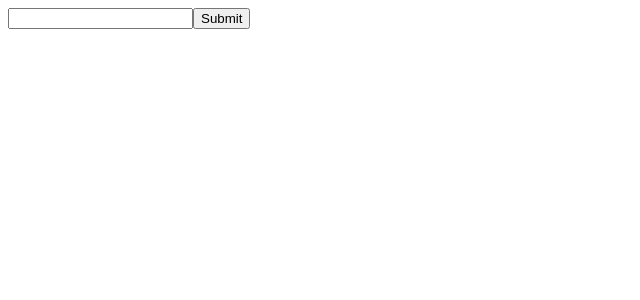
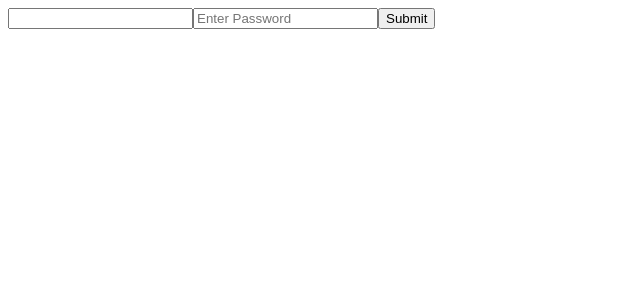
Before and after one commit to raviv123/custom-components, an Angular app: page / in a window 1280 px wide. Shown: the top 300 px of the page, without its empty margins (0-640 px from the left). Built offline with nearby package versions, Linux system fonts and the light colour scheme.

Commit message:
custom input password

```diff
--- a/src/app/app.component.html
+++ b/src/app/app.component.html
@@ -6,13 +6,10 @@
 </div> -->
 
 <form [formGroup]="form">
-  <app-custom-input-number
-    [control]="form.controls['number']"
-    [hideArrows]="true"
-    [maxLength]="10"
-    [allowDecimal]="true"
-    [errorMessages]="{ required: 'This field is required', minlength: 'Min length required' }">
+  <app-custom-input-number [control]="form.controls['number']" [hideArrows]="true" [maxLength]="10"
+    [allowDecimal]="true" [errorMessages]="{ required: 'This field is required', minlength: 'Min length required' }">
   </app-custom-input-number>
-
+  <app-custom-input-password [placeholder]="'Enter Password'" [control]="form.controls['password']" [errorMessages]="{ required: 'This field is required',
+  minlength: 'Min length required',  pattern :'Atleast one uppercase , one lowercase,  one number, one special character, Min 8+ characters'}"></app-custom-input-password>
   <button type="submit" (click)="submit()">Submit</button>
 </form>
--- a/src/app/app.component.ts
+++ b/src/app/app.component.ts
@@ -1,23 +1,33 @@
 import { Component } from '@angular/core';
-import { FormControl, FormGroup, ReactiveFormsModule, Validators } from '@angular/forms';
+import {
+  FormControl,
+  FormGroup,
+  ReactiveFormsModule,
+  Validators,
+} from '@angular/forms';
 import { CustomInputNumberComponent } from './components/custom-input-number/custom-input-number.component';
 import { minMaxLengthValidator } from './custom.validator';
+import { CustomInputPasswordComponent } from './components/custom-input-password/custom-input-password.component';
 
 const errorMessages = {
   required: 'This is required',
   minlength: 'Please enter atlease 3 letters.',
   pattern: 'pattren is not correct',
-  maxlength: 'maxlengh should be 10'
-}
+  maxlength: 'maxlengh should be 10',
+};
 
 @Component({
   selector: 'app-root',
-  imports: [ ReactiveFormsModule,CustomInputNumberComponent], //ErrorMessageComponent,
+  imports: [
+    ReactiveFormsModule,
+    CustomInputNumberComponent,
+    CustomInputPasswordComponent,
+  ], //ErrorMessageComponent,
   templateUrl: './app.component.html',
-  styleUrl: './app.component.scss'
+  styleUrl: './app.component.scss',
 })
 export class AppComponent {
-    errorMessages: { [key: string]: string } = errorMessages;
+  errorMessages: { [key: string]: string } = errorMessages;
 
   //   userForm: FormGroup = new FormGroup({
   //     phone: new FormControl('', [Validators.required, Validators.minLength(3),Validators.pattern('^[a-zA-Z]+$'),Validators.maxLength(10)])
@@ -27,13 +37,21 @@ export class AppComponent {
   // }
 
   form = new FormGroup({
-    number: new FormControl('', [Validators.required, minMaxLengthValidator(5,8)]),
+    number: new FormControl('', [
+      Validators.required,
+      minMaxLengthValidator(2, 10),
+    ]),
+    password: new FormControl('', [
+      Validators.required,
+      Validators.minLength(8),
+      Validators.pattern('^(?=.*[A-Z])(?=.*[a-z])(?=.*\W).{8,}$')
+    ]),
   });
 
   submit() {
     if (this.form.valid) {
       console.log(this.form.value);
-      this.form.reset()
+      this.form.reset();
     }
   }
 }
--- /dev/null
+++ b/src/app/components/custom-input-password/custom-input-password.component.html
@@ -0,0 +1,7 @@
+<input type="password" [formControl]="control" [readonly]="readonly" [placeholder]="placeholder"
+    (input)="validateInput($event)" (keypress)="restrict($event)" (keydown.space)="$event.preventDefault()"
+    (paste)="disablePaste($event)" [maxlength]="maxLength" />
+
+
+<app-error-message [control]="control" [showMultipleErrors]="true"  [validation]="{ messages: errorMessages, errors: control.errors }">
+</app-error-message>
--- /dev/null
+++ b/src/app/components/custom-input-password/custom-input-password.component.ts
@@ -0,0 +1,28 @@
+import { Component, Input } from '@angular/core';
+import { FormControl, ReactiveFormsModule } from '@angular/forms';
+import { ErrorMessageComponent } from '../error-message/error-message.component';
+
+@Component({
+  selector: 'app-custom-input-password',
+  imports: [ReactiveFormsModule, ErrorMessageComponent],
+  templateUrl: './custom-input-password.component.html',
+  styleUrl: './custom-input-password.component.scss',
+})
+export class CustomInputPasswordComponent {
+  @Input() maxLength!: number;
+  @Input() minLength!: number;
+  @Input() placeholder: string = '';
+  @Input() readonly: boolean = false;
+  @Input() hideArrows: boolean = false;
+  @Input() control!: FormControl;
+  @Input() errorMessages: { [key: string]: string } = {};
+
+
+  validateInput(event: any) {}
+
+  restrict(event: any) {}
+
+  disablePaste(event: ClipboardEvent): void {
+    event.preventDefault();
+  }
+}
```
Also changed, not shown: src/app/components/custom-input-password/custom-input-password.component.scss (added), 1 other file (tests, documents, lock files or other folders).
